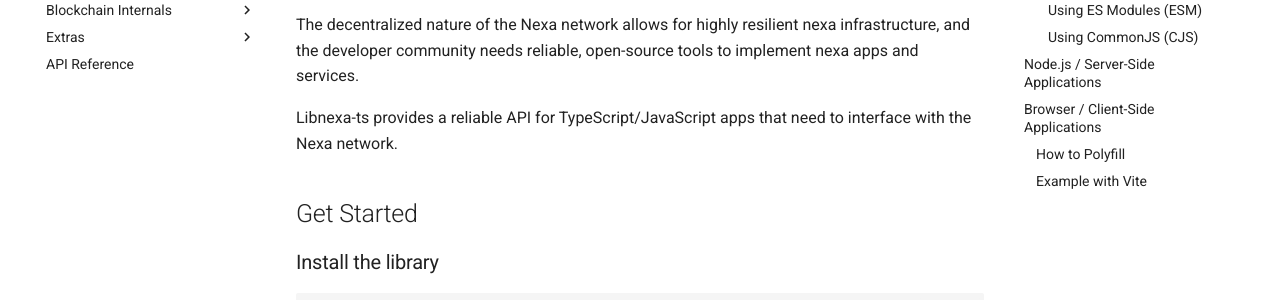
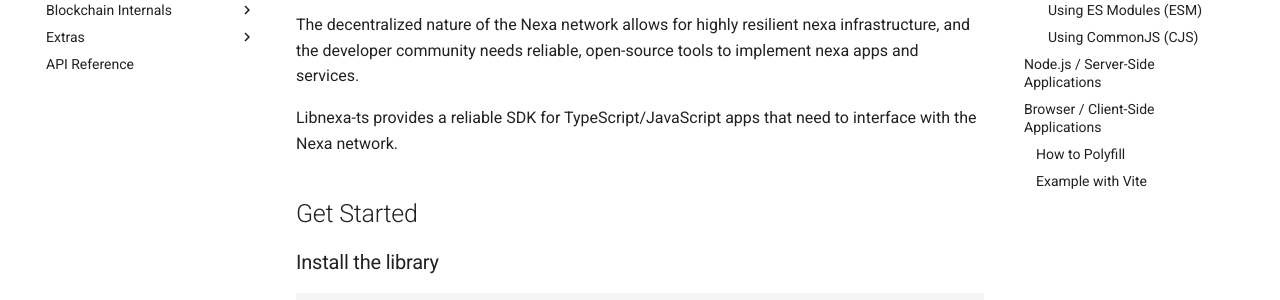
Before and after one commit to XenaBlockchain/libxena-ts, an MkDocs documentation site: the page built from docs/index.md, in a window 1280 px wide and 900 px high. Shown: the part 209-509 px from the top of the window. Built offline with MkDocs 1.6.1 and Material for MkDocs 9.7.7, drawn with Linux system fonts in a browser that asks for light colours; comment, search, counter and statistics services are not loaded.

Commit message:
fix typo in docs

```diff
--- a/.gitlab-ci.yml
+++ b/.gitlab-ci.yml
@@ -70,4 +70,6 @@ pages:
   rules:
     # Only run on version tags like "v1", "v1.0", "v1.0.0", or "v1.0.0-revision"
     - if: '$CI_COMMIT_TAG =~ /^v([0-9]+)(\.[0-9]+)+(\-[a-z0-9]+)?$/'
+    - if: $CI_COMMIT_BRANCH == "main"
+      when: manual
     - when: never
--- a/docs/index.md
+++ b/docs/index.md
@@ -4,7 +4,7 @@ Nexa is a powerful new peer-to-peer platform for the next generation of financia
 
 The decentralized nature of the Nexa network allows for highly resilient nexa infrastructure, and the developer community needs reliable, open-source tools to implement nexa apps and services.
 
-Libnexa-ts provides a reliable API for TypeScript/JavaScript apps that need to interface with the Nexa network.
+Libnexa-ts provides a reliable SDK for TypeScript/JavaScript apps that need to interface with the Nexa network.
 
 ## Get Started
 
```
